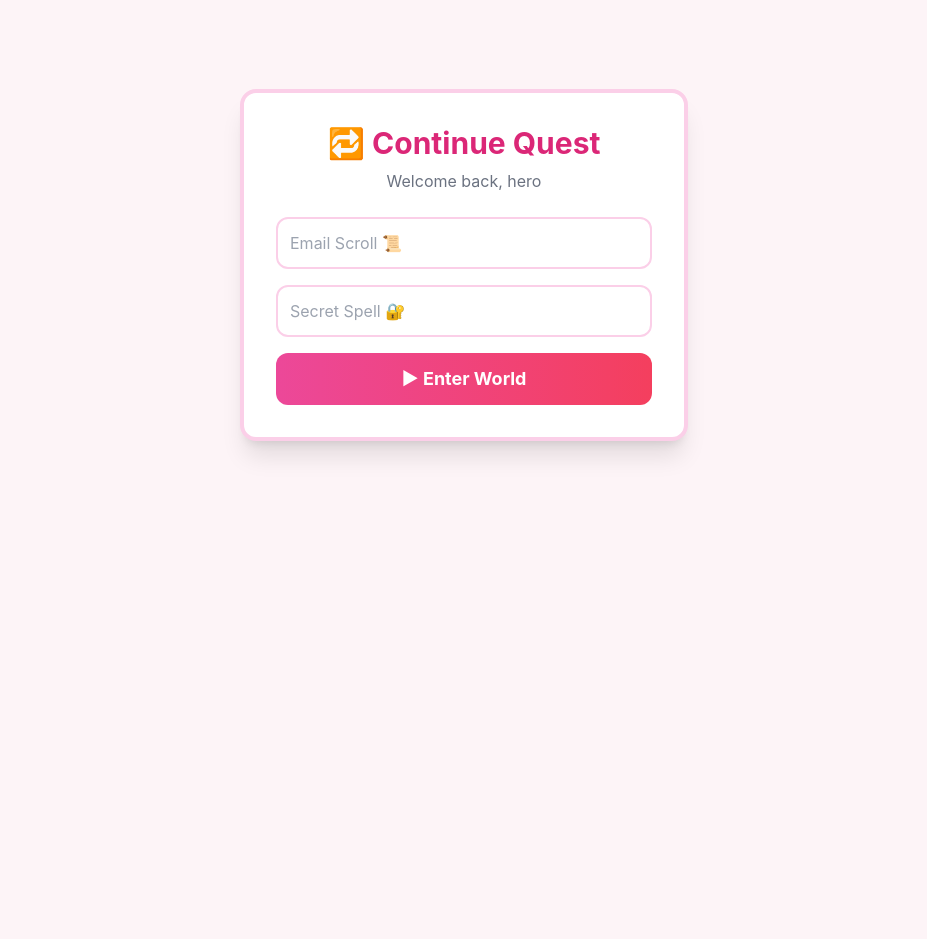
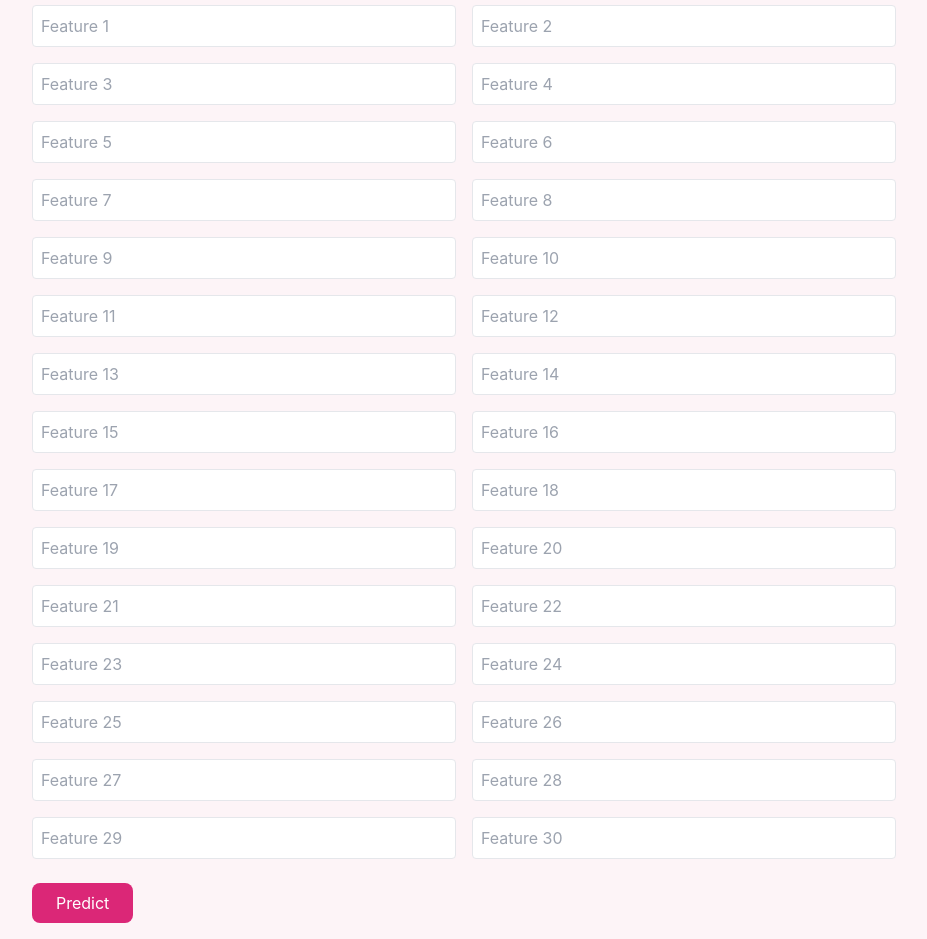
Before and after one commit to jennessa-jv/mini-mum, a React (Vite) app in the folder client/: page /cancer-prediction in a window 1280 px wide. Before the commit this address led to /login. Shown: the part 140-1079 px from the top of the page, without its empty margins (176-1103 px from the left). Before the commit the page ends 800 px from the top, so only its background shows below. Built offline with nearby package versions, Linux system fonts and the light colour scheme; no server answers.

Commit message:
cancer prediction frontend - to be changed

```diff
--- a/client/src/App.jsx
+++ b/client/src/App.jsx
@@ -9,6 +9,7 @@ import Header from "./components/Header";
 import PrivateRoute from "./PrivateRoute";
 import { isAuthenticated } from "./services/auth";
 import VitalsTrends from "./pages/VitalsTrends";
+import CancerPrediction from "./pages/CancerPrediction";
 
 export default function App() {
   return (
@@ -77,7 +78,7 @@ export default function App() {
               )
             }
           />
-
+<Route path="/cancer-prediction" element={<CancerPrediction />} />
           {/* Catch all */}
           <Route path="*" element={<Navigate to="/" replace />} />
         </Routes>
--- /dev/null
+++ b/client/src/pages/CancerPrediction.jsx
@@ -0,0 +1,65 @@
+import { useState } from "react";
+import api from "../services/api";
+
+export default function CancerPrediction() {
+  const [features, setFeatures] = useState(Array(30).fill(""));
+  const [result, setResult] = useState(null);
+  const [loading, setLoading] = useState(false);
+
+  const handleChange = (index, value) => {
+    const updated = [...features];
+    updated[index] = Number(value);
+    setFeatures(updated);
+  };
+
+  const predict = async () => {
+    setLoading(true);
+    try {
+      const res = await api.post("/cancer/predict", {
+        features
+      });
+      setResult(res.data);
+    } catch (err) {
+      alert("Prediction failed");
+    }
+    setLoading(false);
+  };
+
+  return (
+    <div>
+      <h1 className="text-3xl font-bold text-pink-700 mb-6">
+        🧬 Breast Cancer Prediction
+      </h1>
+
+      <div className="grid grid-cols-2 gap-4 mb-6">
+        {features.map((val, i) => (
+          <input
+            key={i}
+            type="number"
+            placeholder={`Feature ${i + 1}`}
+            value={val}
+            onChange={(e) => handleChange(i, e.target.value)}
+            className="border p-2 rounded"
+          />
+        ))}
+      </div>
+
+      <button
+        onClick={predict}
+        className="bg-pink-600 text-white px-6 py-2 rounded-lg"
+      >
+        {loading ? "Predicting..." : "Predict"}
+      </button>
+
+      {result && (
+        <div className="mt-6 bg-rose-50 p-4 rounded-xl border">
+          <p>
+            🩺 Result:{" "}
+            <span className="font-bold">{result.prediction}</span>
+          </p>
+          <p>📊 Probability: {result.probability}</p>
+        </div>
+      )}
+    </div>
+  );
+}
--- a/client/src/pages/Dashboard.jsx
+++ b/client/src/pages/Dashboard.jsx
@@ -9,10 +9,10 @@ export default function Dashboard() {
         🌼 Dashboard
       </h1>
 
-      {/* 🔥 SAFETY MAP BUTTON */}
+
       <button
         onClick={() => navigate("/safety-map")}
-        className="bg-pink-600 text-white px-4 py-2 rounded mb-6"
+        className="bg-pink-600 text-pink px-4 py-2 rounded mb-6"
       >
         🌍 View Safety Map
       </button>
@@ -48,6 +48,22 @@ export default function Dashboard() {
     View Health Trends →
   </button>
 </div>
+<div className="bg-white rounded-2xl shadow-lg p-6 border-4 border-rose-200">
+  <h2 className="text-xl font-bold text-rose-600 mb-2">
+    🧬 Cancer Risk Check
+  </h2>
+  <p className="text-sm text-gray-600 mb-4">
+    Predict breast cancer risk using ML models.
+  </p>
+
+  <button
+    onClick={() => navigate("/cancer-prediction")}
+    className="bg-rose-600 text-white px-4 py-2 rounded-lg"
+  >
+    Start Prediction →
+  </button>
+</div>
+
 
       </div>
     </div>
```
Also changed, not shown: client/package.json (+9 -8 lines), 2 other files (tests, documents, lock files or other folders).
